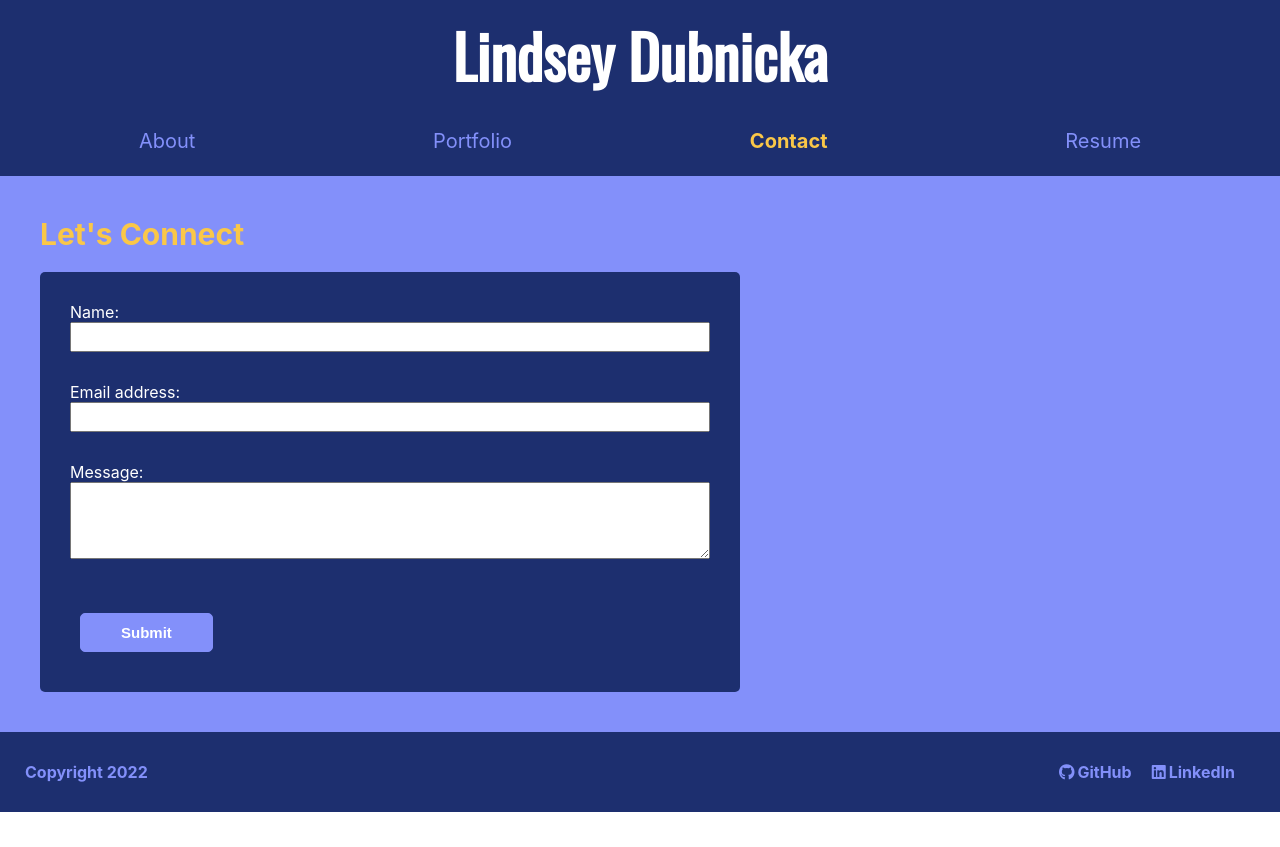
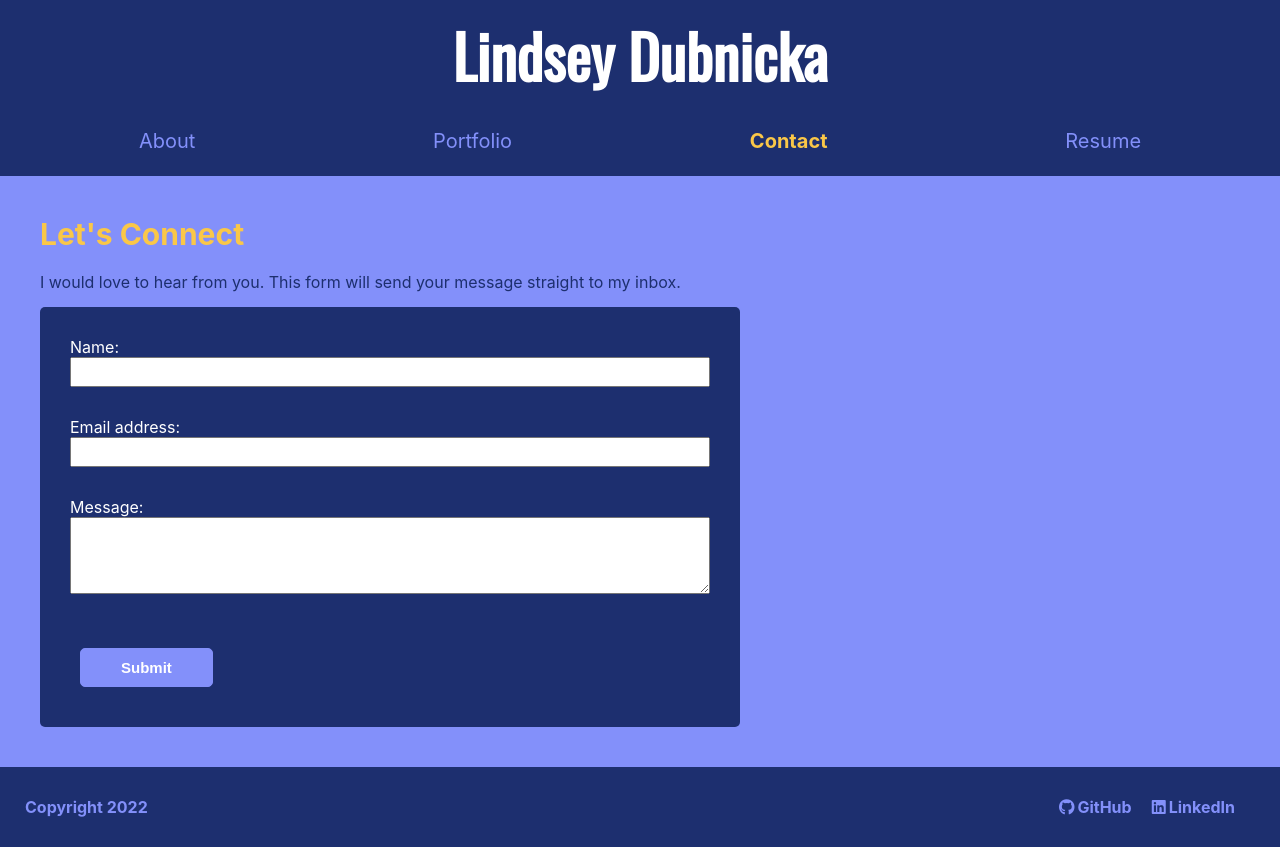
Before and after one commit to lindseymiller2567/react-portfolio, a React (Create React App) app: page / in a window 1280 px wide. Both pictures are taken after a click on the element "Contact". Before the commit the page ends 812 px from the top, so only its background shows below. Built offline with nearby package versions, Linux system fonts and the light colour scheme.

Commit message:
added contact text

```diff
--- a/src/components/Contact/index.js
+++ b/src/components/Contact/index.js
@@ -48,6 +48,7 @@ function ContactForm() {
     return (
         <section>
             <h2>Let's Connect</h2>
+            <p className="connect-text">I would love to hear from you. This form will send your message straight to my inbox.</p>
             <form onSubmit={handleSubmit}>
                 <div>
                     <label htmlFor="name">Name:</label>
--- a/src/index.css
+++ b/src/index.css
@@ -182,6 +182,10 @@ section h2 {
 }
 
 /* Contact */
+.connect-text {
+  color:rgba(29, 47, 111, 1);
+  padding-bottom: 15px;
+}
 form {
   background-color: var(--purple);
   color: white;
```
